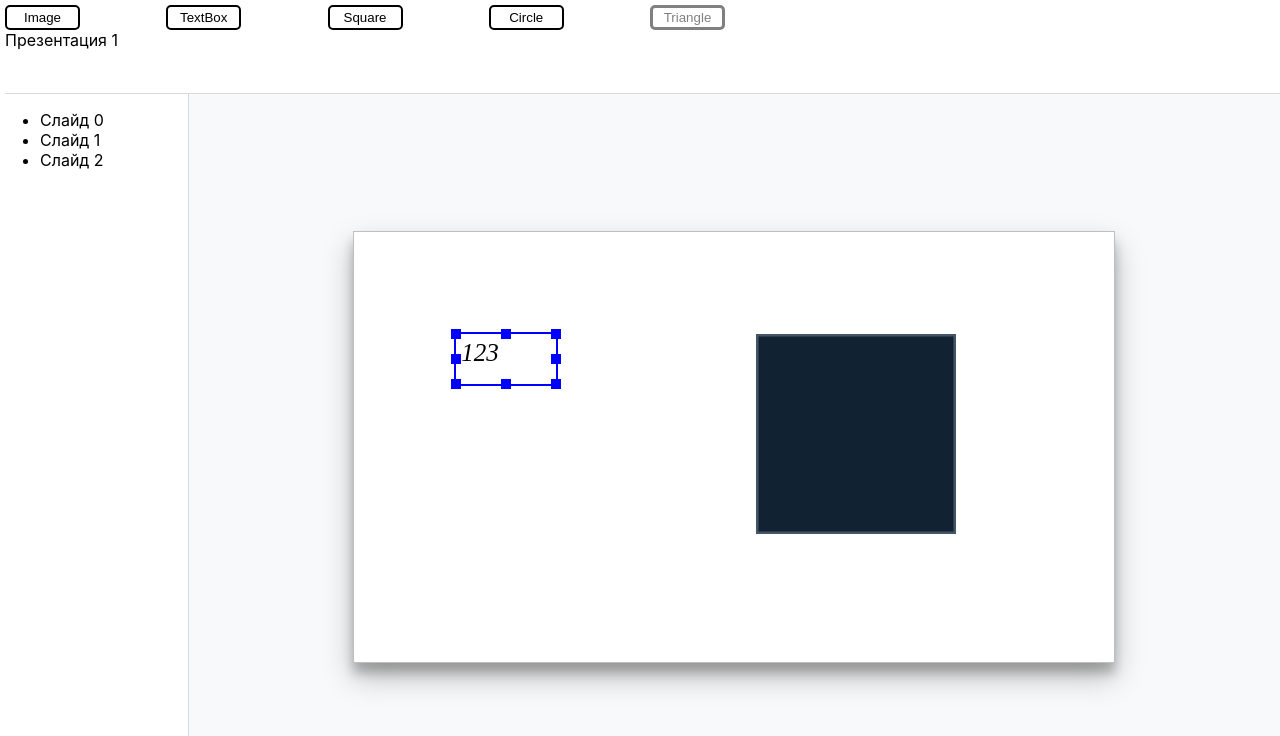
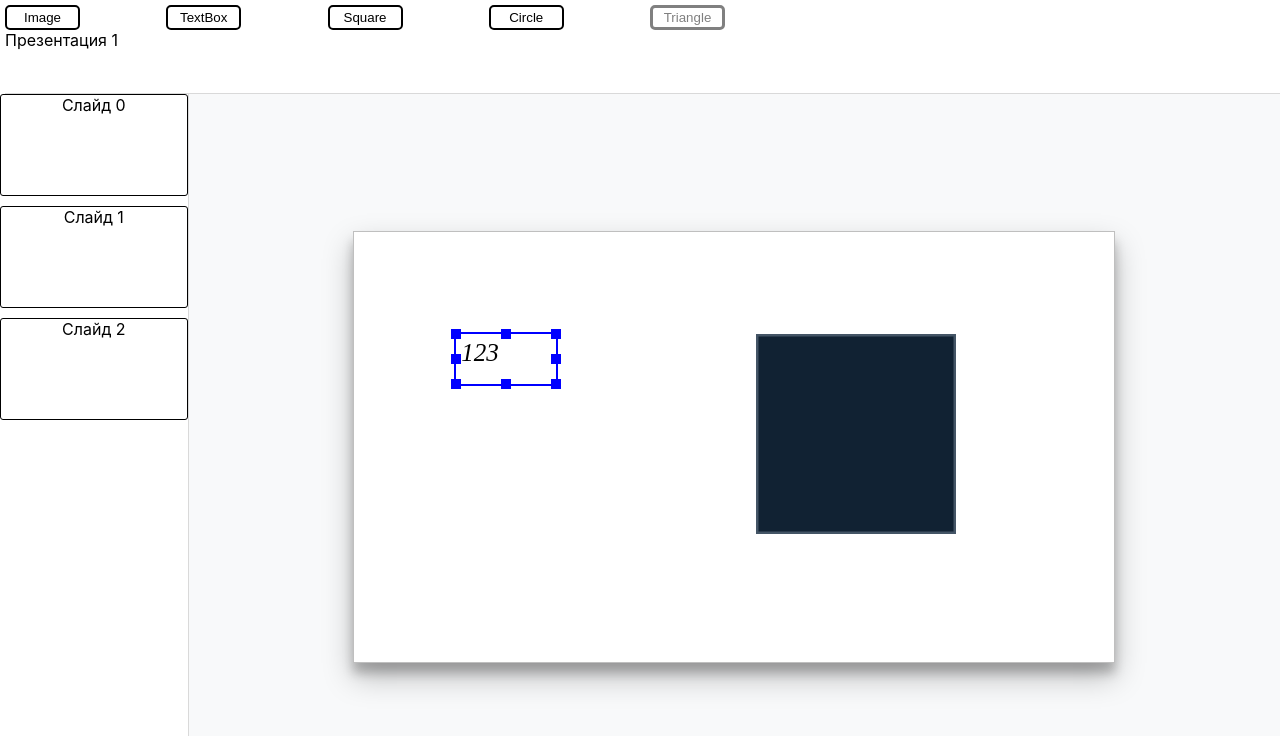
Before and after one commit to reactiven/presentationMaker, a React (Create React App) app: page / in a window 1280 px wide. Shown: the top 736 px of the page. Built offline with nearby package versions, Linux system fonts and the light colour scheme.

Commit message:
сделал боковую панель

```diff
--- a/package.json
+++ b/package.json
@@ -5,6 +5,7 @@
   "dependencies": {
     "@types/react-dom": "^16.9.8",
     "cra-template": "1.0.3",
+    "eslint": "^7.11.0",
     "react": "^16.13.1",
     "react-dom": "^16.13.1",
     "react-scripts": "3.4.3"
--- a/src/components/Sidebar.css
+++ b/src/components/Sidebar.css
@@ -3,9 +3,18 @@
     width: 220px;
     height: 100%;
     overflow-y: auto;
+    padding : 0;
 }
 
 .sidebar-item:hover {
     cursor: pointer;
     text-decoration: underline;
 }
+
+.sidebar-item{
+    text-align: center;
+    height: 100px;
+    border: 1px solid black;
+    border-radius: 3px;
+    margin-bottom: 10px;
+}
--- a/src/components/Sidebar.tsx
+++ b/src/components/Sidebar.tsx
@@ -33,7 +33,7 @@ function SideBar(props: PropsType): JSX.Element {
     })
     return (
         <div className='side-bar'>
-            <ul>{listItems}</ul>
+            {listItems}
         </div>
     )
 }
@@ -46,14 +46,17 @@ type SidebarItemType = {
 
 function SideBarItem(props: SidebarItemType): JSX.Element {
     return (
-        <li
+        <div
+            className="sidebar-item"
+        >
+        <div
             onClick={() => {
                 props.changeSlide(props.slide.slideId)
             }}
-            className="sidebar-item"
         >
             Слайд {props.index}
-        </li>
+        </div>
+        </div>
     )
 }
 
```
Also changed, not shown: 1 other file (tests, documents, lock files or other folders).
